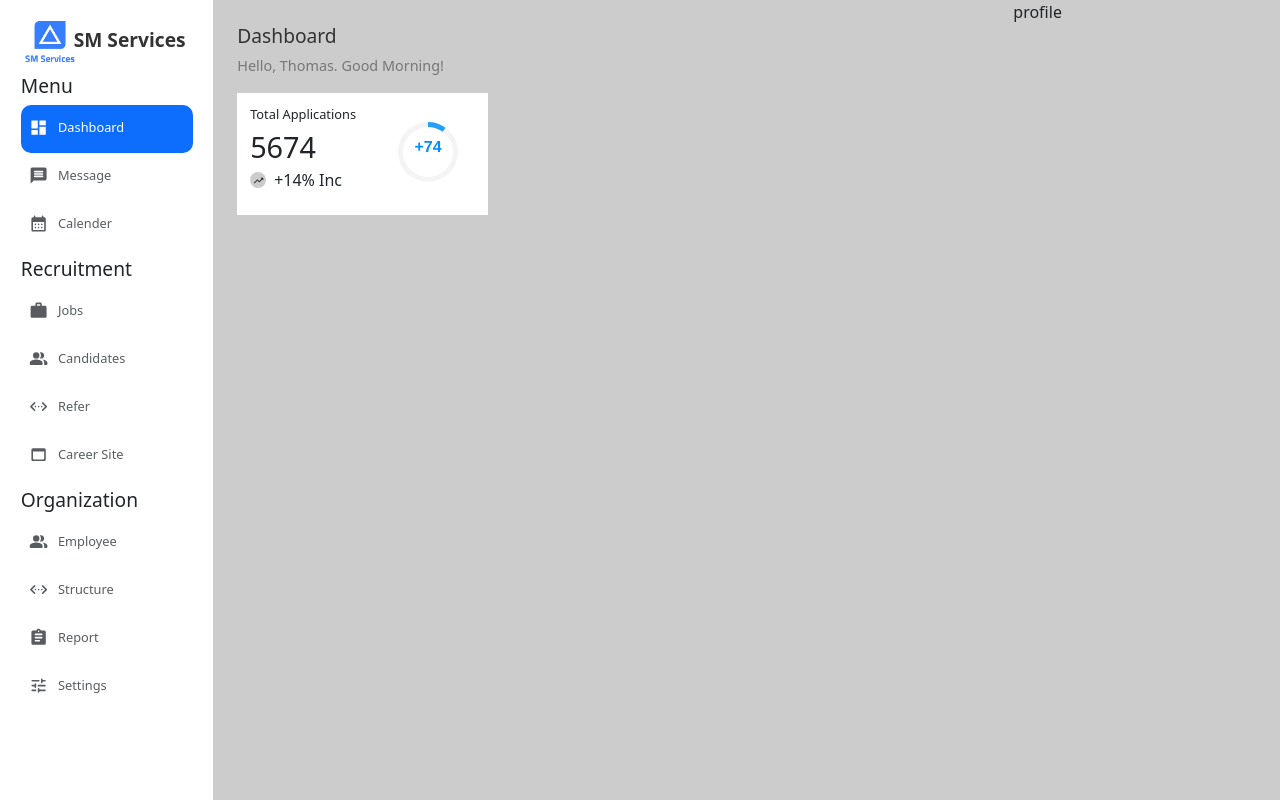
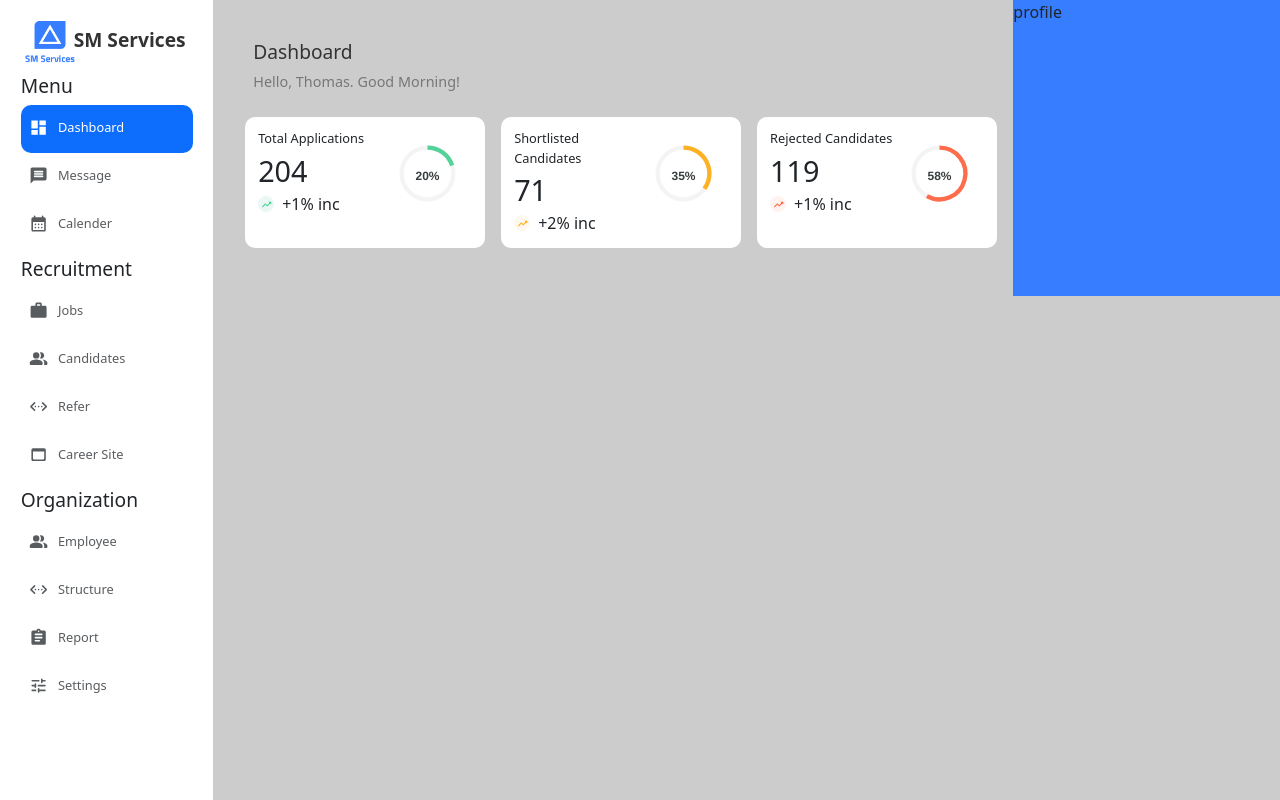
Before and after one commit to Manoj-880/Employ-managment-frontend, a React (Create React App) app: page / in a window 1280 px wide. Built offline with nearby package versions, Linux system fonts and the light colour scheme.

Commit message:
Completed dashboard cards

```diff
--- a/src/App.css
+++ b/src/App.css
@@ -125,7 +125,7 @@
   display: flex;
 }
 .dashboard-main{
-  padding: 1.5rem;
+  padding: 2.5rem;
 }
 .dash-greet{
   display: flex;
@@ -141,10 +141,17 @@
   font-size: 0.9rem;
   color: var(--darkgrey);
 }
+.dashboard-cards{
+  display: flex;
+  justify-content: center;
+  margin: 0.5rem;
+  gap: 1rem;
+}
 .dashboard-card-item{
   background-color: var(--white);
   padding: 0.8rem;
   display: flex;
+  border-radius: 10px;
 }
 .dashboard-card-item p{
   margin: 0;
@@ -166,6 +173,8 @@
   align-items: center;
   height: 1rem;
   width: 1rem;
-  background-color: var(--gray);
   border-radius: 50%;
 }
+.dashboard-profile{
+  background-color: #377dff;
+}
--- /dev/null
+++ b/src/components/dashboard_card_chart.jsx
@@ -0,0 +1,49 @@
+import React from 'react'
+import ReactApexChart from "react-apexcharts";
+
+const DashboardCardChart = ({
+    value,
+    color
+}) => {
+    const dashboardChartData = {
+        series: [value],
+        options: {
+          chart: {
+            height: 120,
+            type: "radialBar",
+          },
+          colors:[color],
+          plotOptions: {
+            radialBar: {
+              dataLabels:{
+                value:{
+                  offsetY:-10,
+                  show: true,
+                  fontSize:'12px',
+                  fontWeight: 600,
+                },
+              },
+              hollow: {
+                size: "50%",
+              }
+            },
+          },
+          labels: [""],
+          dataLabels: {
+            show: true,
+          },
+        },
+      };
+  return (
+    <div>
+        <ReactApexChart
+                options={dashboardChartData.options}
+                series={dashboardChartData.series}
+                type="radialBar"
+                height={120}
+              />
+    </div>
+  )
+}
+
+export default DashboardCardChart
--- a/src/components/mainpage components/dashboard.jsx
+++ b/src/components/mainpage components/dashboard.jsx
@@ -1,40 +1,59 @@
 import React from "react";
 import TrendingUpIcon from "@mui/icons-material/TrendingUp";
-import ReactApexChart from "react-apexcharts";
 import "apexcharts/dist/apexcharts.css";
+import DashboardCardChart from "../dashboard_card_chart";
 
 const Dashboard = () => {
-  const dashboardChartData = {
-    series: [10],
-    options: {
-      chart: {
-        height: 120,
-        type: "radialBar",
+
+  const target = 1000;
+  const total_applications = [20,10,5,30,10,80,20,10,0,12,2,5];
+  const shortlisted = [2,5,6,1,10,5,3,10,12,8,6,3];
+  const rejected = [1,3,0,20,3,10,50,3,0,20,5,4];
+
+  var totalCount = 0;
+  total_applications.forEach((e)=>totalCount+=e);
+  const totalPercentage = Math.round((totalCount / target)*100);
+  const totalIncrement = Math.round((total_applications[1] / target)*100);
+
+  var totalShortlisted = 0;
+  shortlisted.forEach((e) => totalShortlisted+=e);
+  const shortlistedPecentage = Math.round((totalShortlisted / totalCount)*100);
+  const shortlistedIncrement = Math.round((shortlisted[1] / totalCount)*100);
+
+  var totalRejected = 0;
+  rejected.forEach((e) => totalRejected+=e);
+  const rejectedPercentage = Math.round((totalRejected / totalCount)*100);
+  const rejecteedIncrement = Math.round((rejected[1] / totalCount)*100);
+
+  const dashboardCard = [
+    {
+      id:1,
+      name: "Total Applications",
+      count:totalCount,
+      percentage: totalPercentage,
+      increment: totalIncrement,
+      color:"#38cb89",
+      iconBg:'#EBF7F5',
     },
-      plotOptions: {
-        radialBar: {
-          dataLabels:{
-            value:{
-              show: false
+    {
+      id:2,
+      name: "Shortlisted Candidates",
+      count:totalShortlisted,
+      percentage: shortlistedPecentage,
+      increment: shortlistedIncrement,
+      color:"#FFA600",
+      iconBg:'#FFF8EE',
     },
-            labels:{
-              style:{
-                colors:['#333333'],
-                fontSize: "0.5rem"
+    {
+      id:3,
+      name: "Rejected Candidates",
+      count:totalRejected,
+      percentage: rejectedPercentage,
+      increment: rejecteedIncrement,
+      color:"#FF5630",
+      iconBg:'#FFF3EF',
     }
-            }
-          },
-          hollow: {
-            size: "50%",
-          }
-        },
-      },
-      labels: ["+74"],
-      dataLabels: {
-        show: true,
-      },
-    },
-  };
+  ]
 
   return (
     <div className="dashboard col-12">
@@ -44,28 +63,26 @@ const Dashboard = () => {
           <p>Hello, Thomas. Good Morning!</p>
         </div>
         <div className="dashboard-cards col-12">
-          <div className="dashboard-card-item col-4">
+          {dashboardCard.map((dashboardCard) => (
+            <div key={dashboardCard.id} className="dashboard-card-item col-xl-4 col-lg-3 col-md-6">
               <div className="dashboard-card-content col-7">
-              <p className="dashboard-card-title">Total Applications</p>
-              <p className="dashboard-card-value">5674</p>
+                <p className="dashboard-card-title">{dashboardCard.name}</p>
+                <p className="dashboard-card-value">{dashboardCard.count}</p>
                 <div className="dashboard-card-content-increment">
-                <div className="dashboard-card-icon">
+                  <div className="dashboard-card-icon" style={{backgroundColor:dashboardCard.iconBg, color:dashboardCard.color}}>
                     {React.cloneElement(<TrendingUpIcon />, {
                       style: { fontSize: "0.7rem" },
                     })}
                   </div>
-                <p className="dashboard-card-increment-value">+14% Inc</p>
+                  <p className="dashboard-card-increment-value">{`+${dashboardCard.increment}% inc`}</p>
                 </div>
               </div>
               <div className="dashboard-card-chart col-5">
-              <ReactApexChart
-                options={dashboardChartData.options}
-                series={dashboardChartData.series}
-                type="radialBar"
-                height={120}
-              />
+                <DashboardCardChart value={dashboardCard.percentage} color={`${dashboardCard.color}`}/>
               </div>
             </div>
+          ))}
+
         </div>
       </div>
       <div className="dashboard-profile col-3">profile</div>
```
Lines whose indentation alone changed are shown as unchanged.
